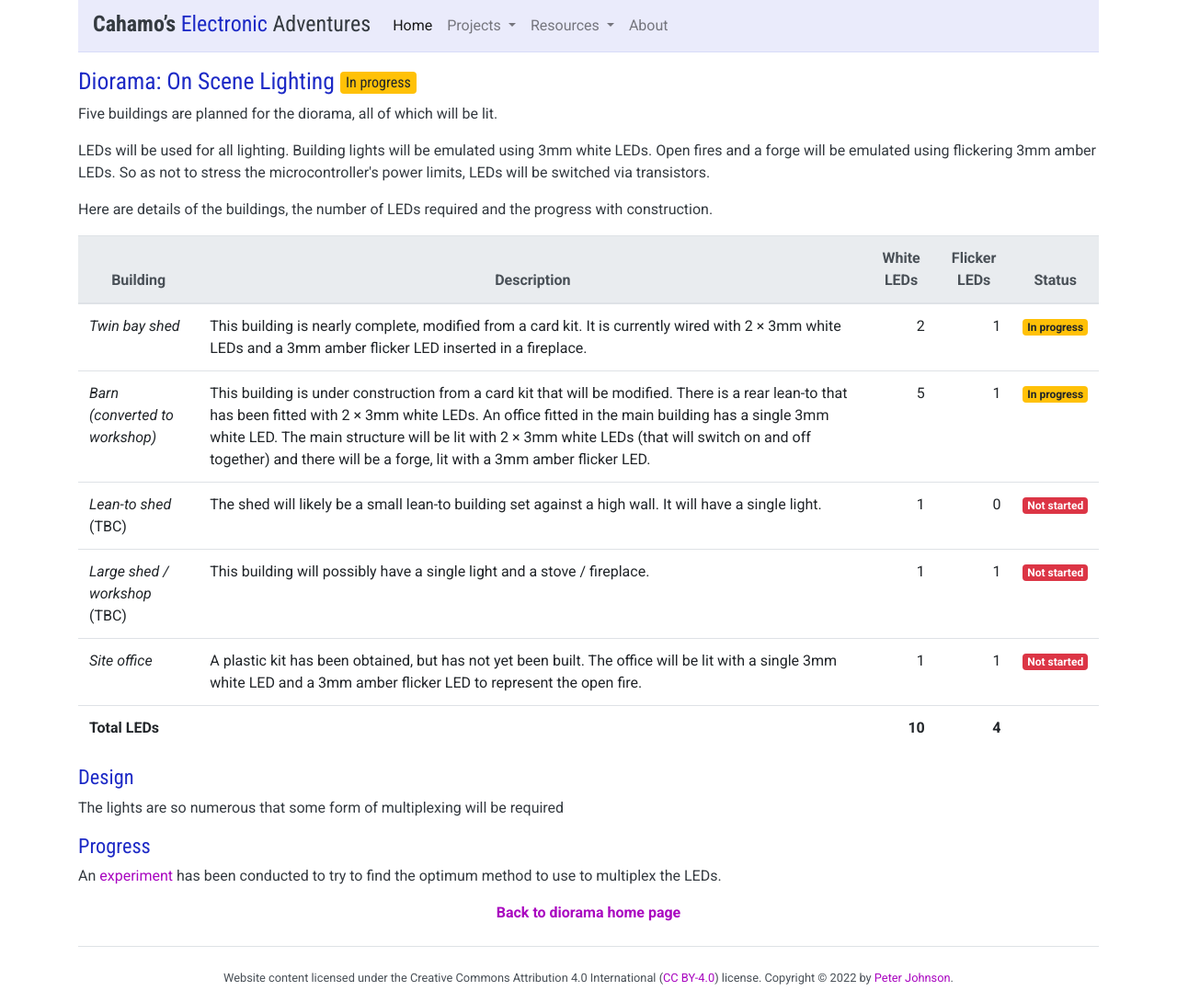
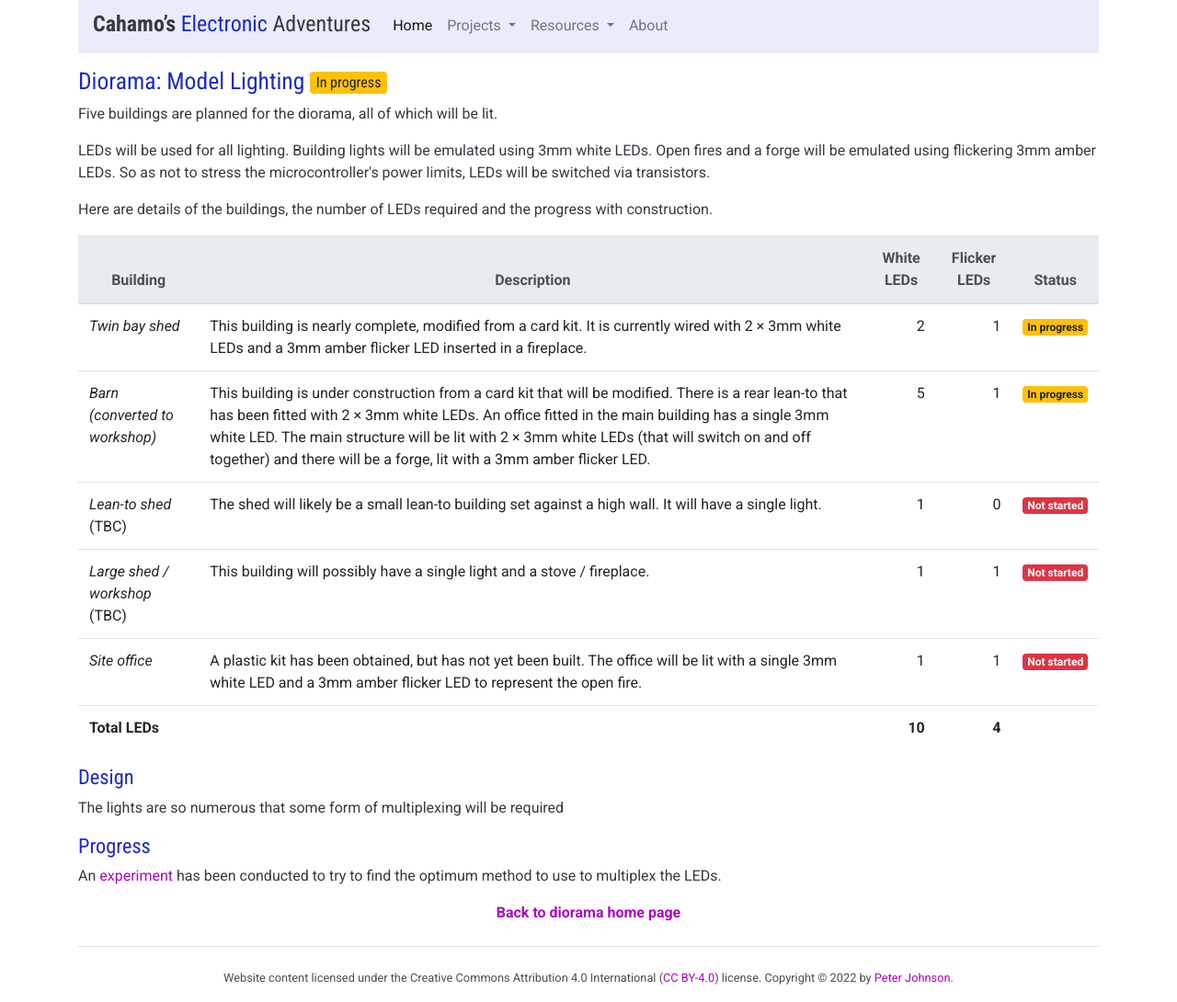
Before and after one commit to cahamo/cahamo.github.io, a Jekyll site: the page built from projects/diorama/lighting.html, in a window 1280 px wide. Shown: the whole page at 92% size. Built offline with Jekyll 4.4.1, drawn with Linux system fonts in a browser that asks for light colours; comment, search, counter and statistics services are not loaded.

Commit message:
Correct title of diorama model lighting page

```diff
--- a/projects/diorama/lighting.html
+++ b/projects/diorama/lighting.html
@@ -1,7 +1,7 @@
 ---
 layout: default
 ---
-<h1>Diorama: On Scene Lighting <span class="badge badge-warning">In&nbsp;progress</span></h1>
+<h1>Diorama: Model Lighting <span class="badge badge-warning">In&nbsp;progress</span></h1>
 
 <p>Five buildings are planned for the diorama, all of which will be lit.</p>
 
```
